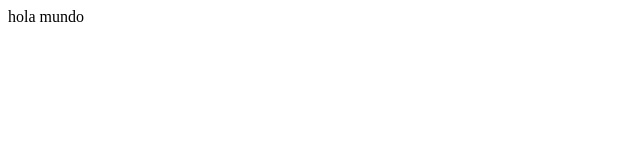
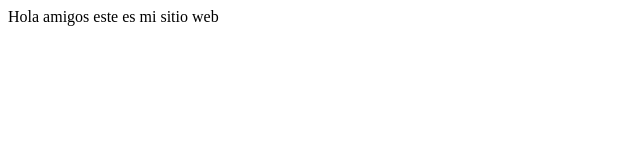
Before and after one commit to Gian-carlos/proyectoDemoCursoPrework1, a plain HTML site: page index.html in a window 1280 px wide. Shown: the whole page, without its empty margins (0-640 px from the left). Drawn offline with Linux system fonts and the light colour scheme.

Commit message:
cambios en el sitio

```diff
--- a/index.html
+++ b/index.html
@@ -7,6 +7,6 @@
     <title>Hola mundo</title>
 </head>
 <body>
-    hola mundo
+    Hola amigos este es mi sitio web
 </body>
 </html>
```
